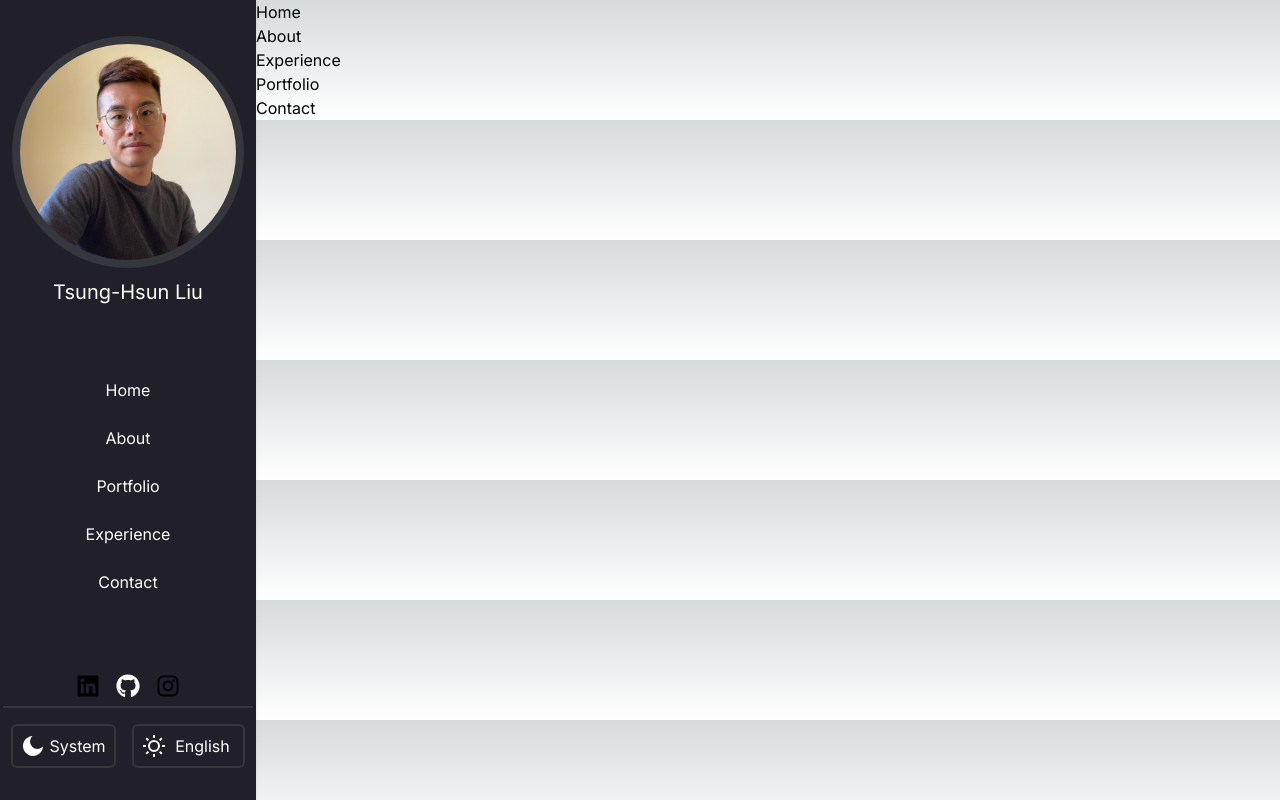
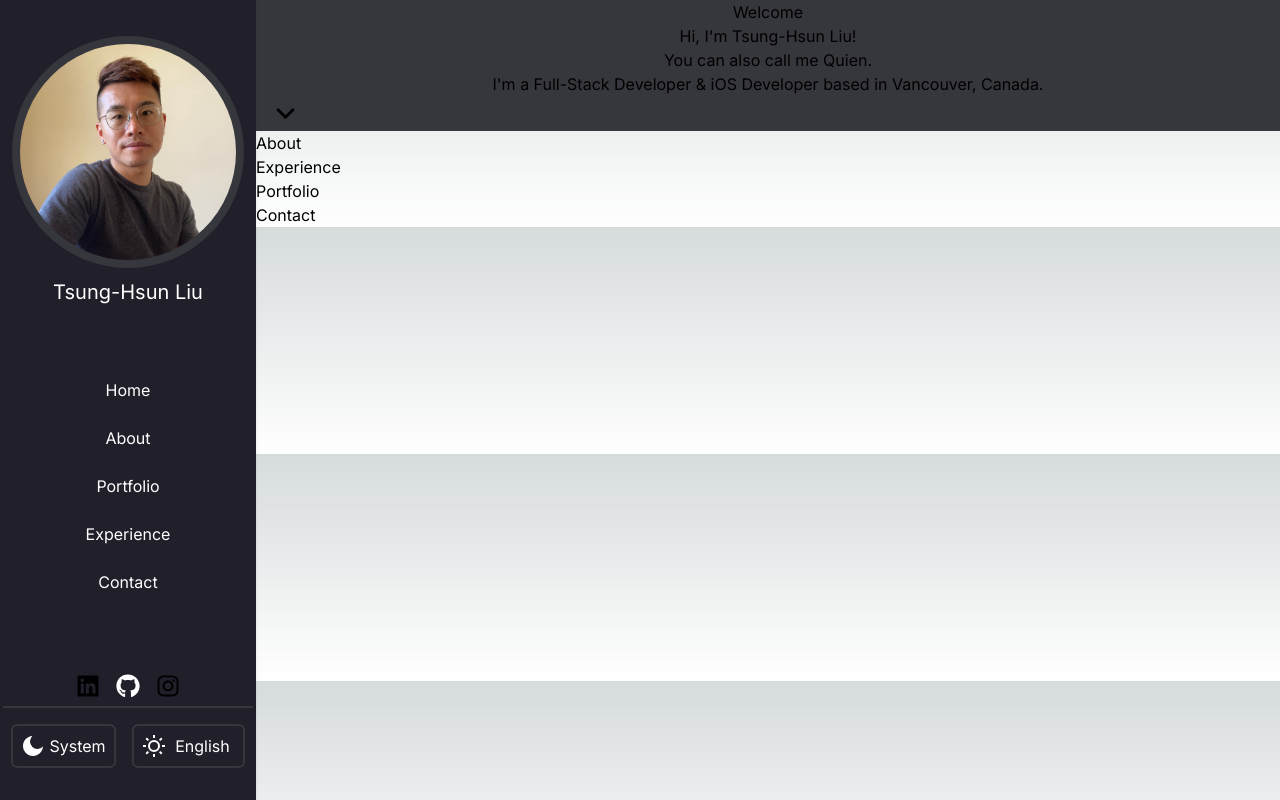
Before and after one commit to quien697/Personal-Website, a Next.js app: page / in a window 1280 px wide. Built offline with nearby package versions, Linux system fonts and the light colour scheme.

Commit message:
feat: install react-scroll library to the project; implement home page

```diff
--- a/package.json
+++ b/package.json
@@ -20,7 +20,11 @@
     "react": "18.2.0",
     "react-dom": "18.2.0",
     "react-icons": "^4.10.1",
+    "react-scroll": "^1.8.9",
     "tailwindcss": "3.3.3",
     "typescript": "5.1.6"
+  },
+  "devDependencies": {
+    "@types/react-scroll": "^1.8.7"
   }
 }
--- a/src/Page/home.tsx
+++ b/src/Page/home.tsx
@@ -1,9 +1,29 @@
 import React from "react";
+import Image from "next/image";
+import { Link } from "react-scroll";
+import { RiArrowDownSLine } from "react-icons/ri"
 
 export default function HomeSection() {
   return (
-    <section id="home">
-      Home
+    <section id="home" className="bg-black-4">
+      <div className="flex flex-col min-h-screen w-100 px-3 py-8 lg:py-16">
+        <div className="flex flex-col grow justify-start items-center space-y-3 lg:justify-center lg:space-y-6">
+          <div>
+            <Image src="/headshot.JPG" width={250} height={250} priority alt="I am Tsung-Hsun Liu" className="rounded-full shadow-2xl lg:hidden" />
+          </div>
+          <h1 className="font-bold text-2xl lg:text-4xl hidden lg:block">Welcome</h1>
+          <h1 className="font-bold text-3xl lg:text-7xl">Hi, I&#39;m Tsung-Hsun Liu!</h1>
+          <h2 className="font-bold text-1xl lg:text-3xl">You can also call me Quien.</h2>
+          <p className="text-lg mt-4 mb-6 lg:text-2xl text-center">
+            I&#39;m a <span className="text-blue">Full-Stack Developer</span> & <span className="text-blue">iOS Developer</span> based in Vancouver, Canada.
+          </p>
+        </div>
+        <div className="flex justify-center grow lg:grow-0">
+          <Link to="about" activeClass="actice" spy={true} smooth={true} offset={-100} duration={500}>
+            <RiArrowDownSLine size={35} className="animate-bounce" />
+          </Link>
+        </div>
+      </div>
     </section>
   )
 }
```
